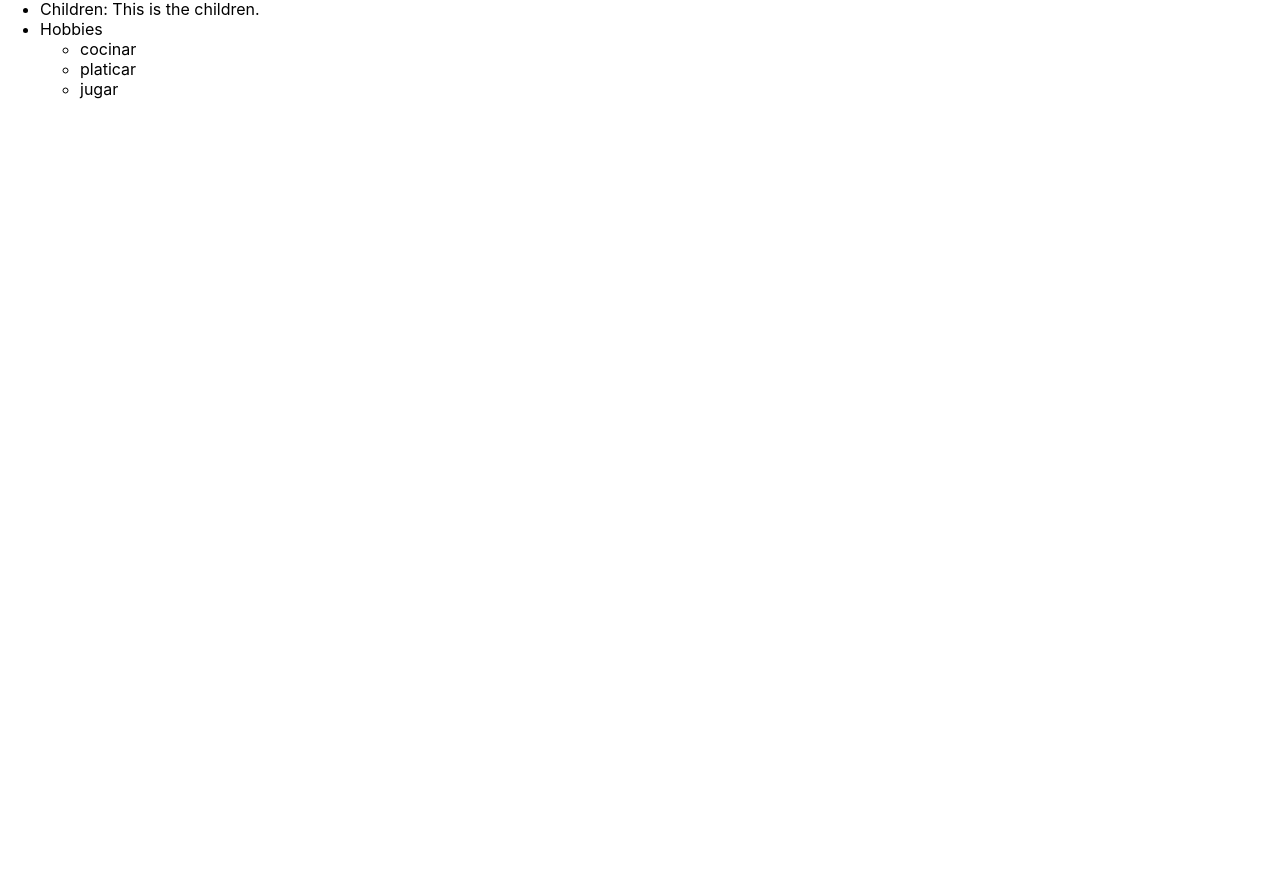
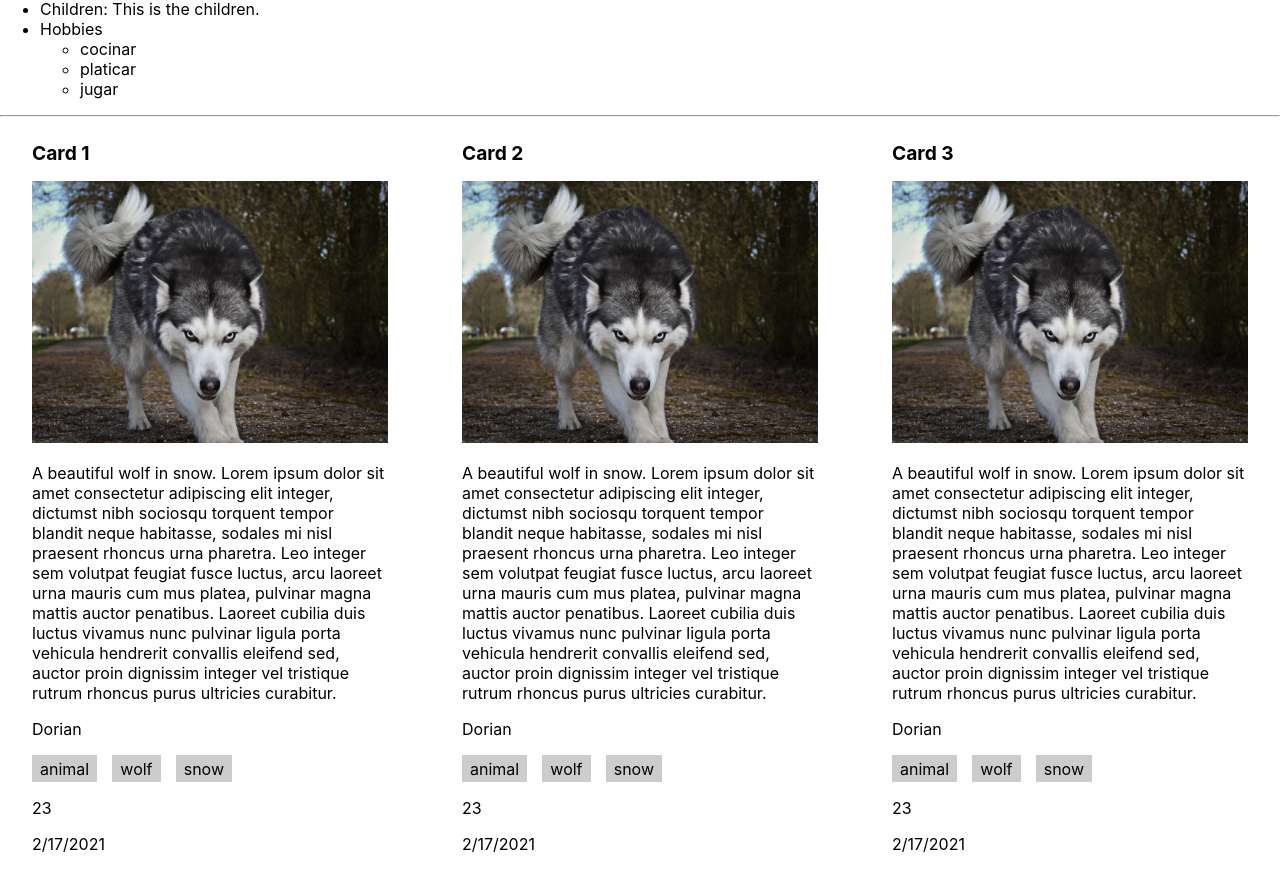
Before and after one commit to Esteban26/react_tutorial, a React (Create React App) app in the folder 04-create-hello-world/: page / in a window 1280 px wide. Shown: the part 724-1594 px from the top of the page. Before the commit the page ends 839 px from the top, so only its background shows below. Built offline with nearby package versions, Linux system fonts and the light colour scheme.

Commit message:
1rst practice

```diff
--- a/04-create-hello-world/src/App.css
+++ b/04-create-hello-world/src/App.css
@@ -1,38 +1,34 @@
-.App {
-  text-align: center;
+.cards {
+  width: 100%;
+  display: grid;
+  grid-template-columns: repeat(3, 1fr);
+  justify-items: stretch;
+  gap: 10px;
 }
 
-.App-logo {
-  height: 40vmin;
-  pointer-events: none;
+.card {
+  padding: 0 2rem;
 }
 
-@media (prefers-reduced-motion: no-preference) {
-  .App-logo {
-    animation: App-logo-spin infinite 20s linear;
-  }
+.card__img {
+  max-width: 100%;
 }
 
-.App-header {
-  background-color: #282c34;
-  min-height: 100vh;
-  display: flex;
-  flex-direction: column;
-  align-items: center;
-  justify-content: center;
-  font-size: calc(10px + 2vmin);
-  color: white;
+.card__title {
+  font-size: 1.2rem;
 }
 
-.App-link {
-  color: #61dafb;
+.card__tags {
+  list-style: none;
+  padding-left: 0;
+  margin: 0;
+  display: flex;
+  justify-content: space-between;
+  width: 200px;
 }
 
-@keyframes App-logo-spin {
-  from {
-    transform: rotate(0deg);
-  }
-  to {
-    transform: rotate(360deg);
-  }
+.card__tag {
+  background-color: #ccc;
+  padding: 0.2rem .5rem;
+
 }
--- a/04-create-hello-world/src/App.js
+++ b/04-create-hello-world/src/App.js
@@ -1,7 +1,8 @@
 import './App.css';
 //Components
-import Header from './components/Header.jsx'
+import Header from './components/Header'
 import Person from './components/Person'
+import Card from './components/Card'
 // third party libraries.
 import { nanoid as getNanoId } from 'nanoid'
 
@@ -11,6 +12,38 @@ function App() {
   const login = true
   const numbers = [1, 2, 3, 4, 5]
   const familyMembers = ['Siman', 'Moshi-oshi', 'Sarita', 'Deivi']
+  const cards = [
+    {
+      id: getNanoId(),
+      title: "Card 1",
+      img: '/assets/wolf.jpg',
+      author: 'Dorian',
+      date: new Date().toLocaleDateString(),
+      tags: ['animal', 'wolf', 'snow'],
+      views: 23,
+      description: "A beautiful wolf in snow. Lorem ipsum dolor sit amet consectetur adipiscing elit integer, dictumst nibh sociosqu torquent tempor blandit neque habitasse, sodales mi nisl praesent rhoncus urna pharetra. Leo integer sem volutpat feugiat fusce luctus, arcu laoreet urna mauris cum mus platea, pulvinar magna mattis auctor penatibus. Laoreet cubilia duis luctus vivamus nunc pulvinar ligula porta vehicula hendrerit convallis eleifend sed, auctor proin dignissim integer vel tristique rutrum rhoncus purus ultricies curabitur."
+    },
+    {
+      id: getNanoId(),
+      title: "Card 2",
+      img: '/assets/wolf.jpg',
+      author: 'Dorian',
+      date: new Date().toLocaleDateString(),
+      tags: ['animal', 'wolf', 'snow'],
+      views: 23,
+      description: "A beautiful wolf in snow. Lorem ipsum dolor sit amet consectetur adipiscing elit integer, dictumst nibh sociosqu torquent tempor blandit neque habitasse, sodales mi nisl praesent rhoncus urna pharetra. Leo integer sem volutpat feugiat fusce luctus, arcu laoreet urna mauris cum mus platea, pulvinar magna mattis auctor penatibus. Laoreet cubilia duis luctus vivamus nunc pulvinar ligula porta vehicula hendrerit convallis eleifend sed, auctor proin dignissim integer vel tristique rutrum rhoncus purus ultricies curabitur."
+    },
+    {
+      id: getNanoId(),
+      title: "Card 3",
+      img: '/assets/wolf.jpg',
+      author: 'Dorian',
+      date: new Date().toLocaleDateString(),
+      tags: ['animal', 'wolf', 'snow'],
+      views: 23,
+      description: "A beautiful wolf in snow. Lorem ipsum dolor sit amet consectetur adipiscing elit integer, dictumst nibh sociosqu torquent tempor blandit neque habitasse, sodales mi nisl praesent rhoncus urna pharetra. Leo integer sem volutpat feugiat fusce luctus, arcu laoreet urna mauris cum mus platea, pulvinar magna mattis auctor penatibus. Laoreet cubilia duis luctus vivamus nunc pulvinar ligula porta vehicula hendrerit convallis eleifend sed, auctor proin dignissim integer vel tristique rutrum rhoncus purus ultricies curabitur."
+    }
+  ]
 
   return (login) &&
     (
@@ -49,7 +82,27 @@ function App() {
         >
           This is the children.
         </Person>
+        <hr />
+        { /* Reusable component */}
+        <div className="cards">
+          {
+            cards.map(card => (
+              <Card
+                author={card.author}
+                date={card.date}
+                img={card.img}
+                key={card.id}
+                tags={card.tags}
+                title={card.title}
+                views={card.views}
+              >
+                {card.description}
+              </Card>
+            ))
+          }
+        </div>
       </>
+
     )
 }
 
--- /dev/null
+++ b/04-create-hello-world/src/components/Card.jsx
@@ -0,0 +1,23 @@
+import React from 'react';
+import { nanoid as getNanoId } from 'nanoid'
+
+const Card = ({ author, date, img, tags, title, views, children }) => (
+    <div className="card">
+        <h2 className="card__title">{title}</h2>
+        <img className="card__img" src={img} alt={title} />
+        <p className="card__description">{children}</p>
+        <p className="card__author">{author}</p>
+        <ul className="card__tags">
+            {
+                tags.map(tag => (
+                    <li key={getNanoId()} className="card__tag">{tag}</li>
+                ))
+            }
+        </ul>
+        <p className="card__views">{views}</p>
+        <p className="card__date">{date}</p>
+
+    </div>
+);
+
+export default Card;
```
Also changed, not shown: 04-create-hello-world/public/assets/wolf.jpg (added).
